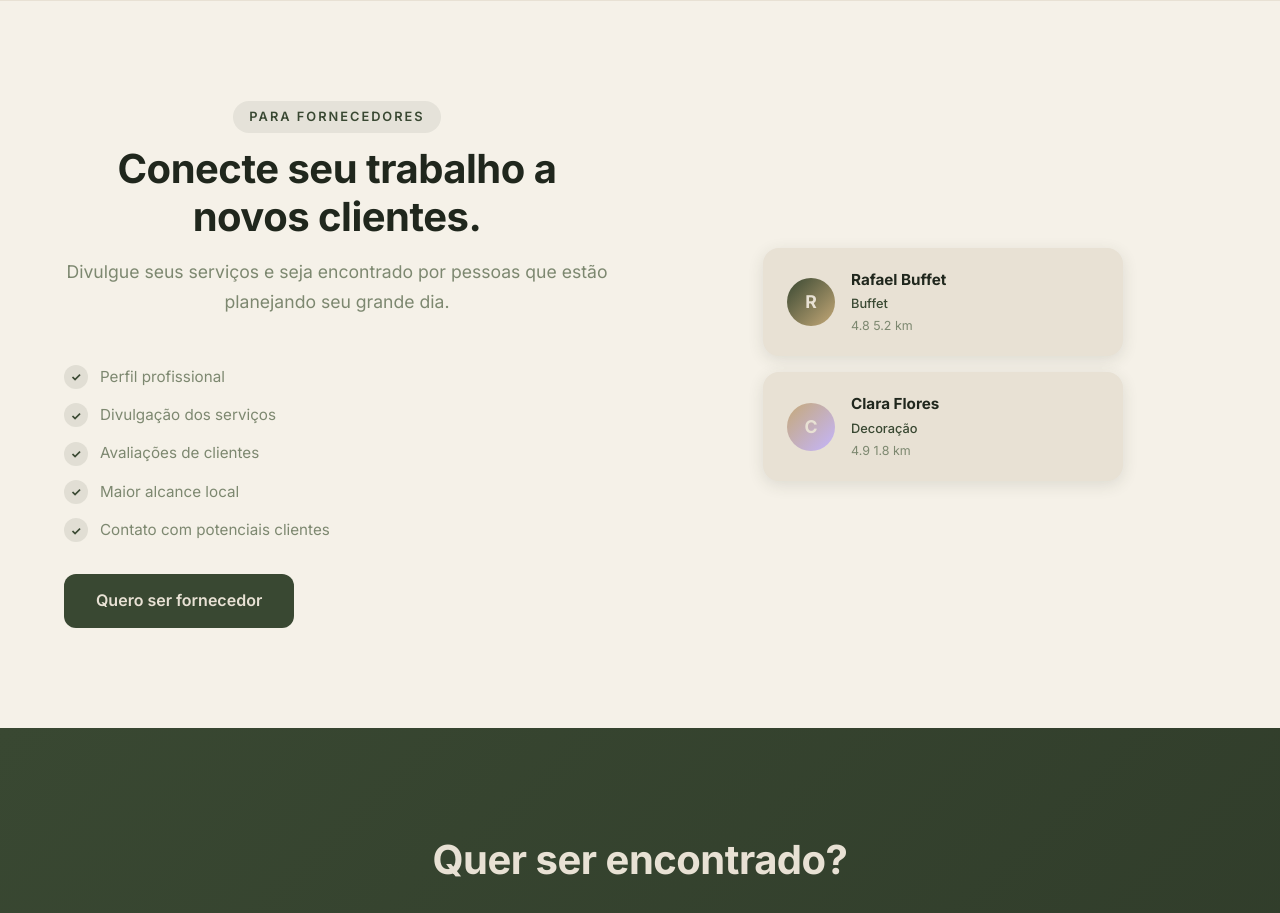
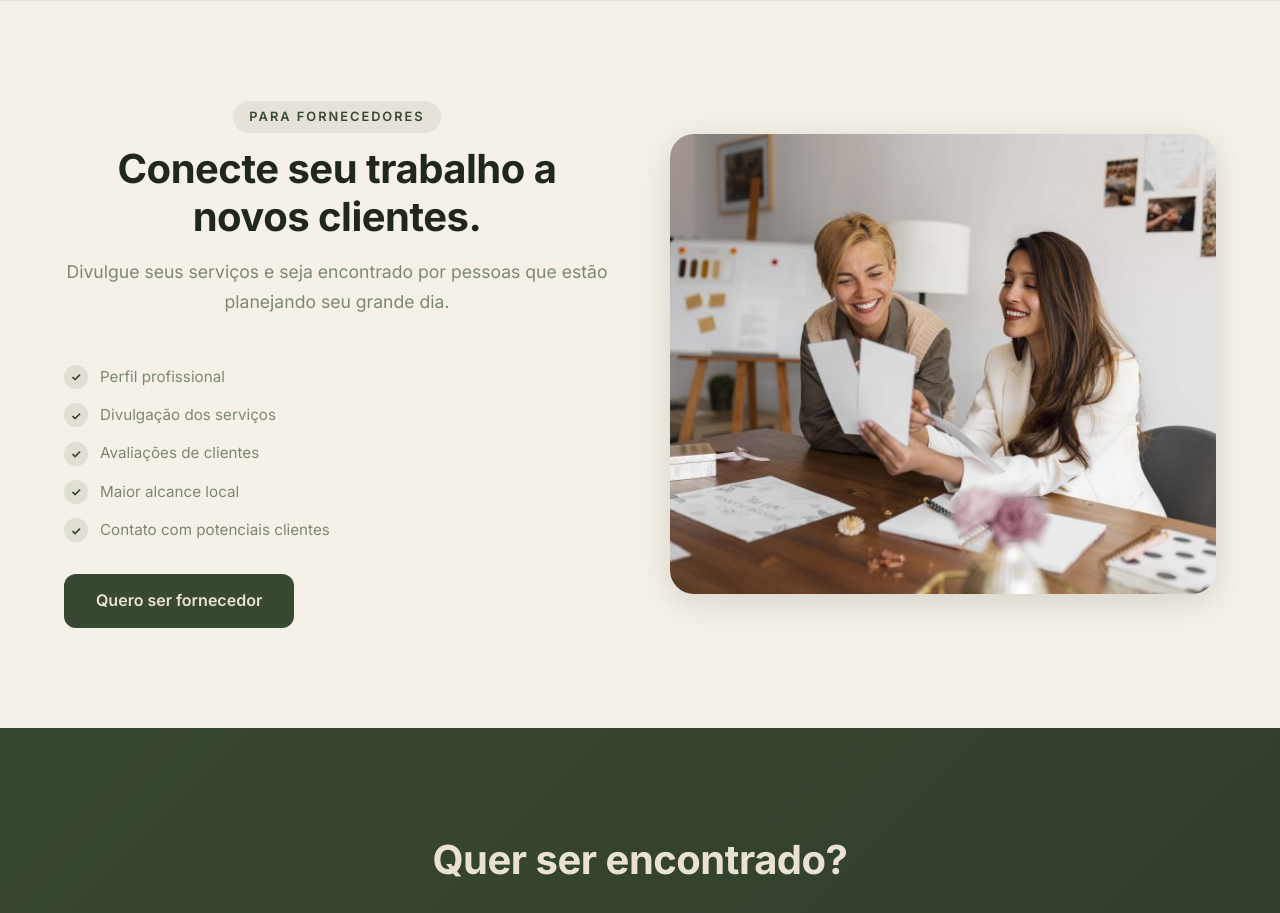
Before and after one commit to gabizdini/EnlaceWedding, a React (Vite) app: page /fornecedores in a window 1280 px wide. Shown: the part 1260-2173 px from the top of the page. Built offline with nearby package versions, Linux system fonts and the light colour scheme.

Commit message:
feat: adicionado imagem a página de fornecedores

```diff
--- a/src/pages/Fornecedores/Fornecedores.css
+++ b/src/pages/Fornecedores/Fornecedores.css
@@ -82,69 +82,20 @@
 }
 
 .supplier-visual {
-  display: flex;
-  justify-content: center;
+  position: relative;
 }
 
-.supplier-card-stack {
-  display: flex;
-  flex-direction: column;
-  gap: 16px;
-  width: 100%;
-  max-width: 360px;
+.supplier-image-wrapper {
+  border-radius: var(--radius-xl);
+  overflow: hidden;
+  box-shadow: var(--shadow-lg);
 }
 
-.supplier-preview-card {
-  display: flex;
-  align-items: center;
-  gap: 16px;
-  background: var(--white);
-  padding: 20px 24px;
-  border-radius: var(--radius-lg);
-  box-shadow: var(--shadow-md);
-}
-
-.supplier-preview-card div:last-child {
-  display: flex;
-  flex-direction: column;
-  gap: 2px;
-}
-
-.supplier-preview-card strong {
-  font-size: 0.95rem;
-  color: var(--text-primary);
-}
-
-.preview-cat {
-  font-size: 0.8rem;
-  color: var(--purple);
-  font-weight: 500;
-}
-
-.preview-rating {
-  font-size: 0.78rem;
-  color: var(--text-secondary);
-}
-
-.preview-avatar {
-  width: 48px;
-  height: 48px;
-  border-radius: 50%;
-  background: linear-gradient(135deg, var(--purple), var(--lilac));
-  display: flex;
-  align-items: center;
-  justify-content: center;
-  flex-shrink: 0;
-}
-
-.preview-avatar.lilac {
-  background: linear-gradient(135deg, var(--lilac), #C4B5FD);
-}
-
-.preview-avatar span {
-  color: var(--white);
-  font-weight: 700;
-  font-size: 1.1rem;
+.supplier-image {
+  width: 100%;
+  height: 460px;
+  object-fit: cover;
+  display: block;
 }
 
 @media (max-width: 768px) {
--- a/src/pages/Fornecedores/Fornecedores.jsx
+++ b/src/pages/Fornecedores/Fornecedores.jsx
@@ -3,6 +3,7 @@ import SectionTitle from '../../components/SectionTitle/SectionTitle'
 import VendorCard from '../../components/VendorCard/VendorCard'
 import MapaFornecedores from '../../components/MapaFornecedores/MapaFornecedores'
 import CTA from '../../components/CTA/CTA'
+import imgPlanejadoras from '../../assets/images/mulheres-de-tiro-medio-trabalhando-como-planejadoras-de-casamento.jpg'
 import './Fornecedores.css'
 
 const vendors = [
@@ -83,27 +84,8 @@ function Fornecedores() {
               <Link to="/fornecedores" className="btn-primary">Quero ser fornecedor</Link>
             </div>
             <div className="supplier-visual">
-              <div className="supplier-card-stack">
-                <div className="supplier-preview-card">
-                  <div className="preview-avatar">
-                    <span>R</span>
-                  </div>
-                  <div>
-                    <strong>Rafael Buffet</strong>
-                    <span className="preview-cat">Buffet</span>
-                    <span className="preview-rating">4.8 5.2 km</span>
-                  </div>
-                </div>
-                <div className="supplier-preview-card">
-                  <div className="preview-avatar lilac">
-                    <span>C</span>
-                  </div>
-                  <div>
-                    <strong>Clara Flores</strong>
-                    <span className="preview-cat">Decoração</span>
-                    <span className="preview-rating">4.9 1.8 km</span>
-                  </div>
-                </div>
+              <div className="supplier-image-wrapper">
+                <img src={imgPlanejadoras} alt="Planejadoras de casamento trabalhando" className="supplier-image" />
               </div>
             </div>
           </div>
```
Also changed, not shown: src/assets/images/mulheres-de-tiro-medio-trabalhando-como-planejadoras-de-casamento.jpg (added).
